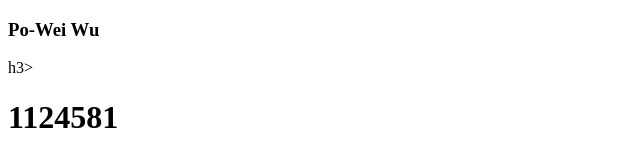
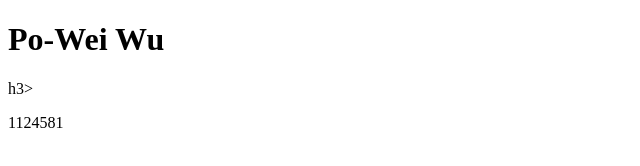
Before and after one commit to kazaonef/PoWeiWu.github.io, a plain HTML site: page index.html in a window 1280 px wide. Shown: the whole page, without its empty margins (0-640 px from the left). Drawn offline with Linux system fonts and the light colour scheme.

Commit message:
index.html

```diff
--- a/index.html
+++ b/index.html
@@ -2,9 +2,9 @@
 <!DOCTYPE html>
 <html>
   <head>
-    <h3>Po-Wei Wu</h3>h3>
+    <h1>Po-Wei Wu</h1>h3>
   </head>
   <body>
-    <h1>1124581 </h1>
+    <p>1124581 </p>
   </body>
 </html>
```
